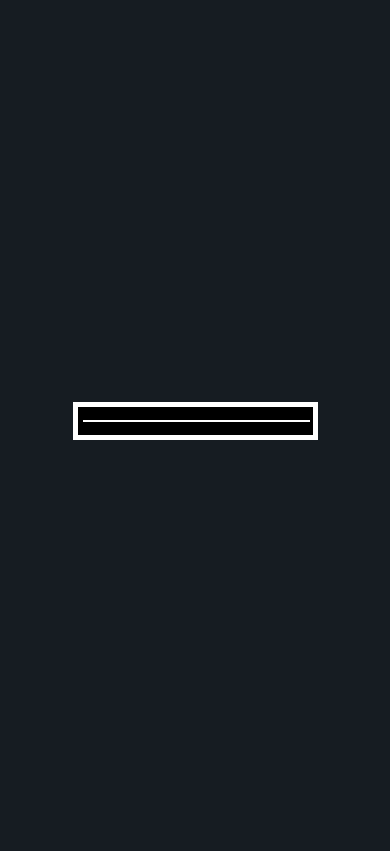
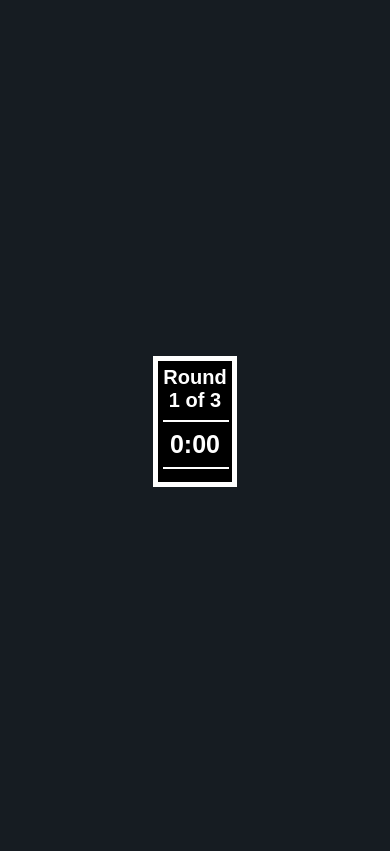
Before and after one commit to YousefHaggy/RealtimeMazeGame, a Flask app: page / in a window 390 px wide; the page is wider, and only the part inside the window is pictured. Shown: the part 310-1161 px from the top of that part. Run offline with Flask 2, Linux system fonts and the light colour scheme; some libraries are stand-ins or nearby versions.

Commit message:
Better rounds

```diff
--- a/server.py
+++ b/server.py
@@ -9,8 +9,8 @@ from gamelogic import generateMaze, updatePlayer
 from datetime import datetime
 eventlet.monkey_patch()
 app= Flask(__name__)
-#app.config.update(TEMPLATES_AUTO_RELOAD=True, DEBUG=True)
-cors = CORS(app, resources={r"/api/*": {"origins": "*"}})
+app.config['SEND_FILE_MAX_AGE_DEFAULT'] = 0
+#cors = CORS(app, resources={r"/api/*": {"origins": "*"}})
 socketio=SocketIO(app)
 ROOMS={}
 PLAYERS={}
@@ -43,7 +43,7 @@ class Room():
 		self.isRoundOnGoing=False;
 		self.seed=seed;
 		self.maze=maze
-		self.roundsLeft=5
+		self.roundsLeft=3
 		self.playersDoneRacing=0;
 		self.roundStartTime=datetime.utcnow();
 		self.roundEndTimer=None;
@@ -59,7 +59,8 @@ class Room():
 		'playerList':[player.serialize() for player in self.playerList if player.playerID != requestSID],
 		'completePlayerList':[player.serialize() for player in self.playerList],
 		'gameStarted':self.gameStarted,
-		'maze': [cell.walls for cell in self.maze]
+		'maze': [cell.walls for cell in self.maze],
+		'roundsLeft': self.roundsLeft
 		}
 @app.route("/")
 def index():
@@ -145,16 +146,17 @@ def playerPositionChanged(data):
 					if ROOMS[roomID].playersDoneRacing==3 or ROOMS[roomID].playersDoneRacing>=len(ROOMS[roomID].playerList):
 						ROOMS[roomID].isRoundOnGoing=False;
 						message=json.dumps(ROOMS[roomID].serialize(request.sid))
-						emit("round_over",message,room=roomID);
+						ROOMS[roomID].roundsLeft-=1
 						ROOMS[roomID].roundEndTimer.cancel()
-						eventlet.spawn_after(3,startNextRound,roomID)
-
-					#
-					#emit("game_won",message,room=roomID)
-					#roomID=PLAYERS[request.sid].roomID
-					#close_room(roomID)
-					#del ROOMS[roomID]
-					#del PLAYERS[request.sid]
+						if ROOMS[roomID].roundsLeft>0:
+							emit("round_over",message,room=roomID);
+							eventlet.spawn_after(3,startNextRound,roomID)
+						else:
+							message=ROOMS[roomID].playerList[0].playerName
+							emit("game_won",message,room=roomID)
+							close_room(roomID)
+							del ROOMS[roomID]
+							#del PLAYERS[request.sid]
 				else:
 					message=json.dumps(player.serialize())
 					emit("players_updated",message,room=roomID,skip_sid=request.sid)
@@ -179,7 +181,6 @@ def startNextRound(roomID):
 	with app.test_request_context():
 		ROOMS[roomID].maze=generateMaze()
 		ROOMS[roomID].playersDoneRacing=0
-		ROOMS[roomID].roundsLeft-=1
 		ROOMS[roomID].roundStartTime=datetime.utcnow()
 		ROOMS[roomID].isRoundOnGoing=True
 		for player in ROOMS[roomID].playerList:
@@ -197,7 +198,14 @@ def forceRoundEnd(roomID):
 	with app.test_request_context():
 		ROOMS[roomID].isRoundOnGoing=False;
 		message=json.dumps(ROOMS[roomID].serialize())
-		socketio.emit("round_over",message,room=roomID);
-		eventlet.spawn_after(3,startNextRound,roomID)
+		ROOMS[roomID].roundsLeft-=1
+		if ROOMS[roomID].roundsLeft>0:
+			socketio.emit("round_over",message,room=roomID)
+			eventlet.spawn_after(3,startNextRound,roomID)
+		else:
+			message=ROOMS[roomID].playerList[0].playerName;
+			socketio.emit("game_won",message,room=roomID)
+			socketio.close_room(roomID)
+			del ROOMS[roomID]
 if __name__ =='__main__':
 	socketio.run(app)
--- a/static/index.js
+++ b/static/index.js
@@ -17,10 +17,12 @@ var isAbleToPhase = false;
 var phaseCount = 3;
 var mazeWidth;
 var mazeHeight;
+var roundCountDownTimer;
 var frameCount = 0;
 var timeUntilRoundEndForced = 100;
 var winningPlayerName = "";
 var hud;
+var numberOfRounds;
 
 function setup() {
     hud = new Hud();
@@ -28,11 +30,11 @@ function setup() {
     mazeWidth = 800;
     w = 20
     var canvasRatio = mazeHeight / mazeWidth;
-    var windowRatio = window.innerHeight / window.innerWidth;
+    var windowRatio = window.innerHeight / (window.innerWidth-255);
     var newHeight;
     var newWidth;
     if (windowRatio < canvasRatio) {
-        newHeight = window.innerHeight * .95;
+        newHeight = window.innerHeight * .90;
         newWidth = newHeight / canvasRatio;
         w = newHeight / 35;
         console.log("height")
@@ -42,8 +44,7 @@ function setup() {
         w = newHeight / 35;
         console.log("width")
     }
-    //newWidth=Math.floor(newWidth);
-    //newHeight=Math.floor(newHeight);
+
     canvas = createCanvas(newWidth, newHeight);
     canvas.parent('canvas-container');
 
@@ -57,13 +58,13 @@ function windowResized() {
     mazeWidth = 800;
     w = 20
     var canvasRatio = mazeHeight / mazeWidth;
-    var windowRatio = window.innerHeight / window.innerWidth;
+    var windowRatio = window.innerHeight / (window.innerWidth-255);
     var newHeight;
     var newWidth;
     console.log(windowRatio)
     console.log(canvasRatio)
     if (windowRatio < canvasRatio) {
-        newHeight = window.innerHeight * .95;
+        newHeight = window.innerHeight * .90;
         newWidth = newHeight / canvasRatio;
         w = newHeight / 35;
         console.log("height")
@@ -148,11 +149,15 @@ function Hud() {
         if (!isRoundOngoing && isGameStarted) {
             text("Next Rounds starts in " + timeUntilNextRound, canvas.width / 2, (canvas.height / 2) + fontSize + 5);
         }
+        if(winningPlayerName!="")
+        {
+            text(winningPlayerName + " has won the game", canvas.width / 2, canvas.height / 2);
+        }
     }
 }
 
 function updateLeaderBoard(playerList) {
-    var leaderboard = document.getElementById("leaderboard");
+    var leaderboard = document.getElementById("leaderboard-entries");
     leaderboard.innerHTML = "";
     for (var i = 0; i < playerList.length; i++) {
         var node = document.getElementById("leaderboard-entry").cloneNode(true);
@@ -177,7 +182,7 @@ function roundCountDown() {
 function roundEndCountDown() {
     timeUntilRoundEndForced -= 1;
     if (timeUntilRoundEndForced > 0) {
-        setTimeout(roundEndCountDown, 1000);
+       roundCountDownTimer= setTimeout(roundEndCountDown, 1000);
     }
 }
 
@@ -388,8 +393,10 @@ function startGame() {
         generateMaze(JSON.parse(data).maze)
         updateLeaderBoard(completePlayerList)
         document.getElementById("lobby-screen").style.display = "none";
+        numberOfRounds=JSON.parse(data).roundsLeft;
+        document.getElementById("rounds").innerHTML="Round 1 of "+JSON.parse(data).roundsLeft;
         timeUntilRoundEndForced = 100;
-        setTimeout(roundEndCountDown, 1000);
+        roundCountDownTimer=setTimeout(roundEndCountDown, 1000);
 
     });
     socket.on('able_to_phase', function() {
@@ -432,30 +439,21 @@ function startGame() {
     });
     socket.on("start_next_round", function(data) {
         generateMaze(JSON.parse(data).maze)
+        document.getElementById("rounds").innerHTML="Round "+ JSON.parse(data).roundsLeft +" of "+numberOfRounds;
         isRoundOngoing = true;
         timeUntilRoundEndForced = 100;
+        clearTimeout(roundCountDownTimer);
+        roundCountDownTimer=setTimeout(roundEndCountDown, 1000);
         var enemyPlayerList = JSON.parse(data).playerList;
         var completePlayerList = JSON.parse(data).completePlayerList;
         initializeEnemies(enemyPlayerList);
 
     });
     socket.on('game_won', function(data) {
-        parsedData = JSON.parse(data);
-        playerName = parsedData.playerName;
-        //document.getElementsByTagName("canvas")[0].style.display = "none";
-
-        // document.getElementById("win").innerHTML = playerName + " has won the game";
-        //document.getElementById("win").style.display = "block";
-        winningPlayerName = playerName;
-        enemyPlayers.forEach(function(player) {
-            if (parsedData.playerID == player.id) {
-                player.c = parsedData.col;
-                player.r = parsedData.row;
-            }
-        });
+        winningPlayerName = data;
         setTimeout(function() {
             isGameStarted = false;
-        }, 500);
+        }, 100);
         setTimeout(function() {
             document.location.href = "";
         }, 4000);
--- a/static/style.css
+++ b/static/style.css
@@ -26,18 +26,22 @@ align-items: center;
 justify-content: center;
 height: 100%;
 }
+#game-container{
+	height: 100vh;
+	display: flex;
+	align-items: center;
+	justify-content: center;
+}
 .container{
 display: flex;
 flex-direction: row;
-align-items: center;
+align-items: top;
 justify-content: center;
-height:100vh
-;}
+}
 #templates{
 	display: none;
 }
 #leaderboard{
-	width: 225px;
 	background-color: black;
 	border-style: solid;
 	border-color: white;
@@ -45,6 +49,7 @@ height:100vh
 	font-family:Arial;
 	font-weight:bold;
 	color: white;
+	flex-basis: 20%;
 	padding: 5px;
 }
 .leaderboard-entry{
@@ -52,6 +57,17 @@ height:100vh
 	flex-direction: row;
 	justify-content: space-between;
 	width: 100%;
+	font-size: 18px;
+}
+#rounds
+{
+	font-size: 20px;
+	text-align: center;
+}
+#timer
+{
+	font-size: 25px;
+	text-align: center;
 }
 .flex-row{
 	margin-top: 5px;
--- a/templates/index.html
+++ b/templates/index.html
@@ -28,10 +28,18 @@
     <h3 id="queue" style="display: none; color:white; text-align: center;">Waiting in queue...</h3>
      <h3 id="playerCount" style="display: none; color:white; text-align: center;">1/10</h3>
  </div>
+ <div id="game-container">
 <div id="canvas-container" class="container">
 <div id="leaderboard">
+    <div id="rounds">Round 1 of 3</div>
         <hr width=100% color="white">
+    <div id="timer">0:00</div>
+            <hr width=100% color="white">
 
+<div id="leaderboard-entries">
+
+</div>
+</div>
 </div>
 </div>
 <div id="templates">
```
